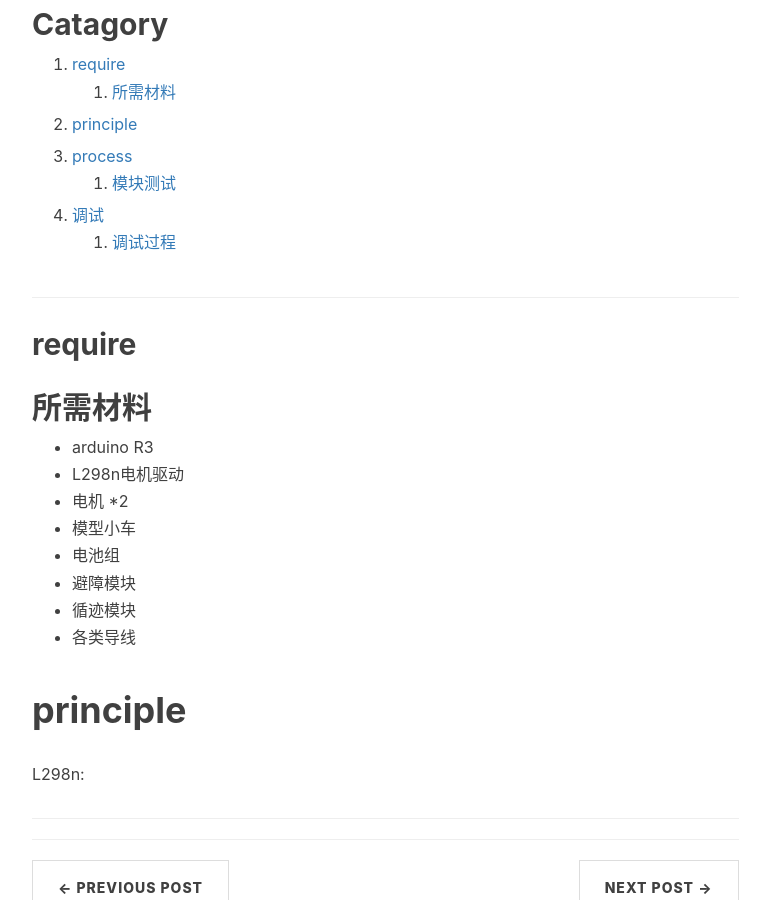
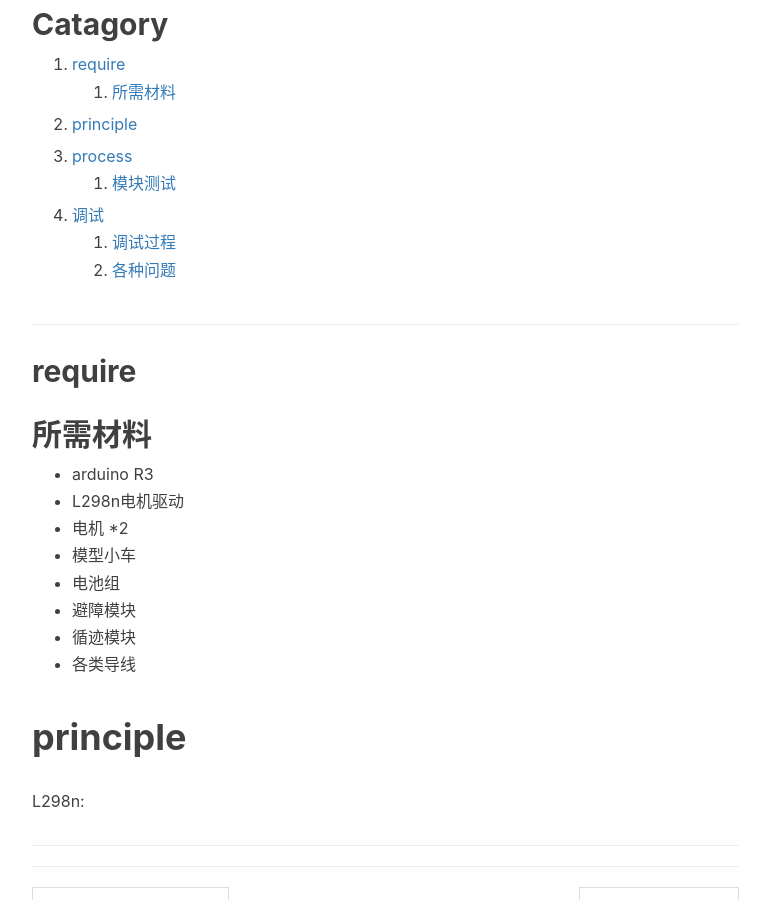
Before and after one commit to hdheart/hdheart.github.io, a Jekyll site: the page built from _posts/2019-12-01-Graduation Project.markdown, in a window 1280 px wide and 900 px high, scrolled down 630 px. Shown: the whole window, without its empty margins (233-1003 px from the left). Built offline with Jekyll 4.4.1, drawn with Linux system fonts in a browser that asks for light colours; nearby versions of some CDN libraries; a script that is not in the unit is left out; comment, search, counter and statistics services are not loaded.

Commit message:
Update 2019-12-01-Graduation Project.markdown

```diff
--- a/_posts/2019-12-01-Graduation Project.markdown
+++ b/_posts/2019-12-01-Graduation Project.markdown
@@ -25,6 +25,7 @@ tags:
 
 4. [调试](#调试)
 	1. [调试过程](#调试过程)
+	2. [各种问题](#各种问题)
 
 ---
 
```
